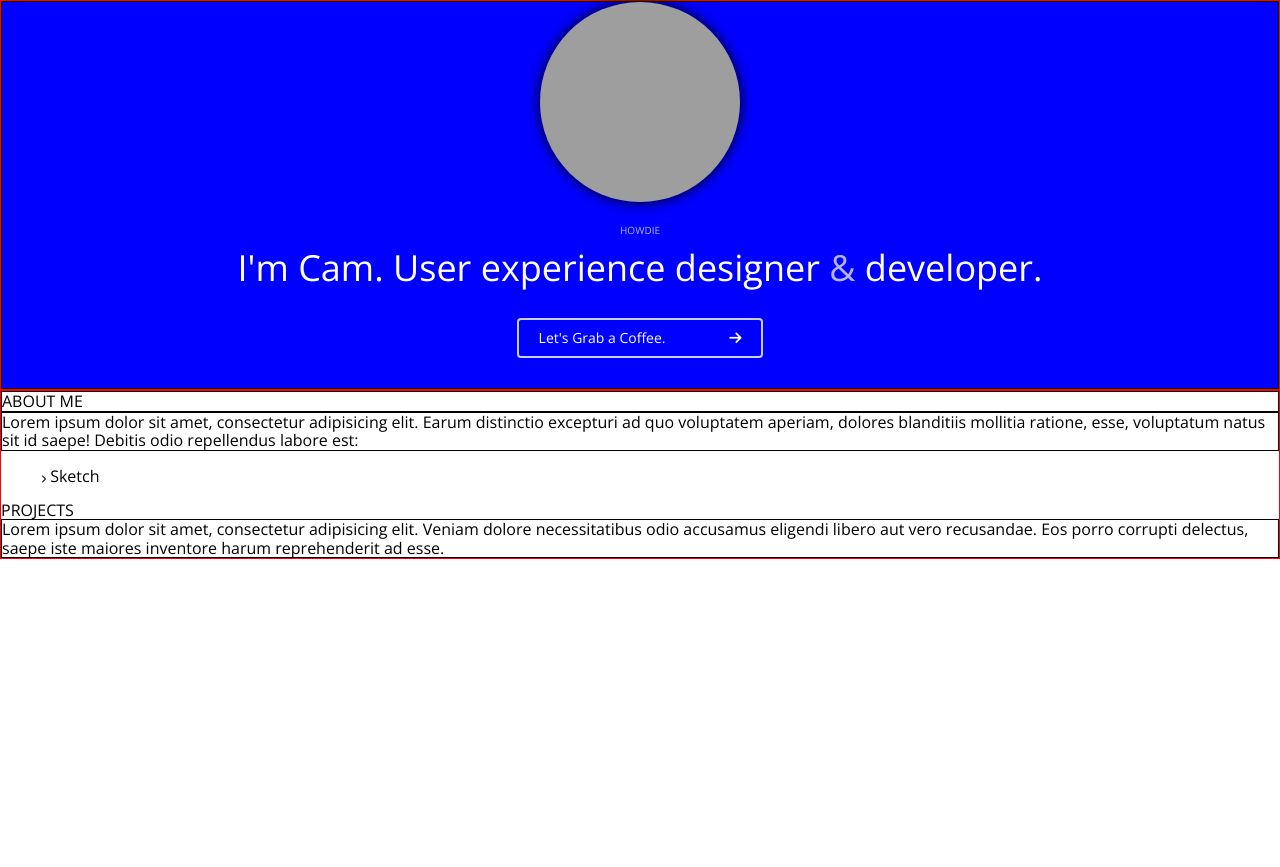
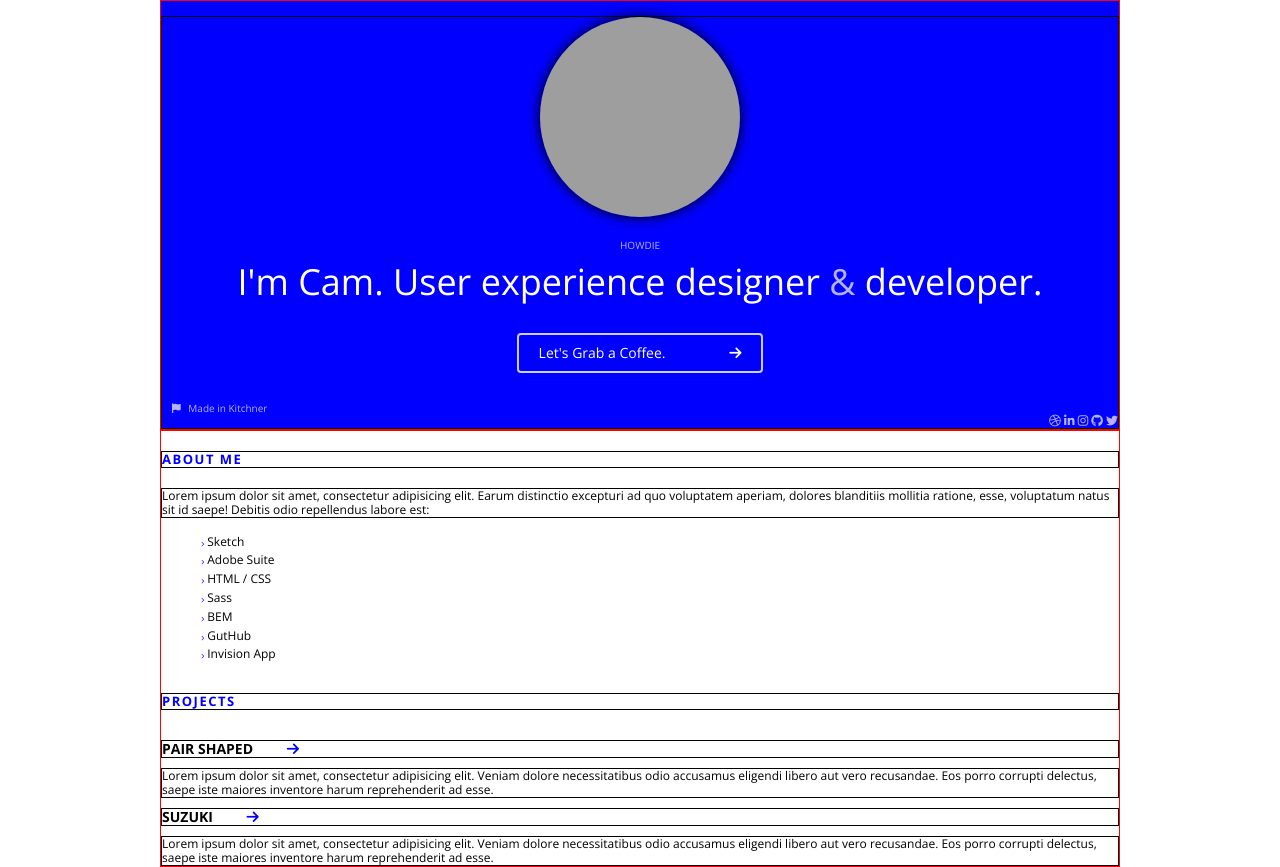
Before and after one commit to sophiakhan/d2-recreate-a-responsive-blog, a website: page index.html in a window 1280 px wide. Before the commit the page ends 800 px from the top, so only its background shows below. Drawn offline with nearby package versions, Linux system fonts and the light colour scheme; grey boxes are pictures that could not be loaded.

Commit message:
Input remaining content

```diff
--- a/css/_header.scss
+++ b/css/_header.scss
@@ -4,6 +4,7 @@ header {
     background-size: cover;
     color: $colorWhite;
     text-align: center;
+    padding-top: 15px;
 
     img {
         border-radius: 50%;
@@ -41,4 +42,20 @@ header {
             }
     }
 
+    .made-in {
+        text-align: left;
+        font-size: 10px;
+        color: $colorWhiteTrans;
+        padding-left: 10px;
+
+            i {
+                margin-right: 5px;
+            }
+    }
+
+    .icons {
+        text-align: right;
+        color: $colorWhiteTrans;
+    }
+
 }
--- a/css/global.scss
+++ b/css/global.scss
@@ -13,16 +13,15 @@ $openSans: 'Open Sans', sans-serif;
     box-sizing: border-box;
 }
 
-// img {
-//     width: 100%;
-// }
-
 body {
     font-family: $openSans;
+    font-size: 12px;
+    padding-left: 20px;
+    padding-right: 20px;
 }
 
 .container {
-    // max-width: 960px;
+    max-width: 960px;
     margin: 0 auto;
 }
 
@@ -37,10 +36,55 @@ body {
     border: 1px solid black;
 }
 
+//content
+
+.blue-heading {
+    color: $colorBlue;
+    font-weight: bold;
+    font-size: 13px;
+    letter-spacing: 1.5px;
+    margin-top: 20px;
+    margin-bottom: 20px;
+}
+
+.black-heading {
+    color: black;
+    font-weight: bold;
+    font-size: 14px;
+    margin-top: 10px;
+    margin-bottom: 10px;
+
+        i {
+            color: $colorBlue;
+            padding-left: 30px;
+        }
+}
+
 ul {
     list-style-type: none;
 
+        li {
+            margin-top: 5px;
+        }
+
         i {
-            font-size: 8px;
+            font-size: 5px;
+            color: $colorBlue;
         }
 }
+
+//mobile
+
+@media screen and(min-width: 554px) {
+
+}
+
+//tablet
+
+@media screen and(min-width: 768px) {
+
+    .row {
+        flex-direction: column;
+    }
+
+}
--- a/index.html
+++ b/index.html
@@ -27,6 +27,20 @@
             <div class="intro">I'm Cam. User experience designer <span id="amp">&amp;</span> developer.</div>
 
             <button type="submit">Let's Grab a Coffee. <i class="fa fa-arrow-right" aria-hidden="true"></i></button>
+
+
+            <div class="made-in">
+               <i class="fa fa-flag" aria-hidden="true"></i> Made in Kitchner
+            </div>
+
+            <div class="icons">
+                <i class="fa fa-dribbble" aria-hidden="true"></i>
+                <i class="fa fa-linkedin" aria-hidden="true"></i>
+                <i class="fa fa-instagram" aria-hidden="true"></i>
+                <i class="fa fa-github" aria-hidden="true"></i>
+                <i class="fa fa-twitter" aria-hidden="true"></i>
+            </div>
+
         </div>
     </header>
     </div>
@@ -37,11 +51,25 @@
         <div class="column body-content">Lorem ipsum dolor sit amet, consectetur adipisicing elit. Earum distinctio excepturi ad quo voluptatem aperiam, dolores blanditiis mollitia ratione, esse, voluptatum natus sit id saepe! Debitis odio repellendus labore est:</div>
         <ul class="ul-list">
             <li> <i class="fa fa-chevron-right" aria-hidden="true"></i> Sketch </li>
+            <li> <i class="fa fa-chevron-right" aria-hidden="true"></i> Adobe Suite </li>
+            <li> <i class="fa fa-chevron-right" aria-hidden="true"></i> HTML / CSS </li>
+            <li> <i class="fa fa-chevron-right" aria-hidden="true"></i> Sass </li>
+            <li> <i class="fa fa-chevron-right" aria-hidden="true"></i> BEM </li>
+            <li> <i class="fa fa-chevron-right" aria-hidden="true"></i> GutHub </li>
+            <li> <i class="fa fa-chevron-right" aria-hidden="true"></i> Invision App </li>
 
         </ul>
 
-        <div class"column blue-heading">
-            PROJECTS</div>
+        <div class="column blue-heading">
+            PROJECTS
+        </div>
+        <div class="column black-heading">
+            PAIR SHAPED <i class="fa fa-arrow-right" aria-hidden="true"></i>
+        </div>
+        <div class="column body-content">Lorem ipsum dolor sit amet, consectetur adipisicing elit. Veniam dolore necessitatibus odio accusamus eligendi libero aut vero recusandae. Eos porro corrupti delectus, saepe iste maiores inventore harum reprehenderit ad esse.</div>
+        <div class="column black-heading">
+            SUZUKI <i class="fa fa-arrow-right" aria-hidden="true"></i>
+        </div>
         <div class="column body-content">Lorem ipsum dolor sit amet, consectetur adipisicing elit. Veniam dolore necessitatibus odio accusamus eligendi libero aut vero recusandae. Eos porro corrupti delectus, saepe iste maiores inventore harum reprehenderit ad esse.</div>
     </div>
 
```
Also changed, not shown: css/global.css.
